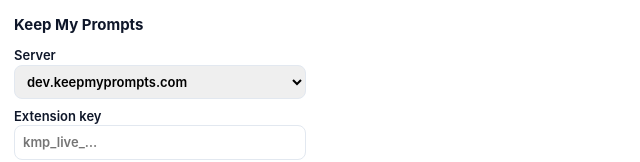
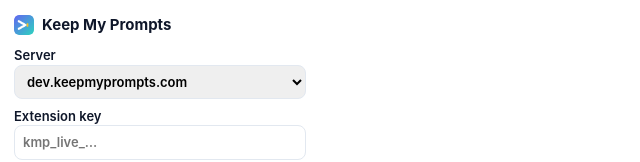
Before and after one commit to simopet/keepmyprompts-extension, a website with bundled scripts: page entrypoints/popup/index.html in a window 1280 px wide. Shown: the top 162 px of the page, without its empty margins (0-640 px from the left). Built offline with nearby package versions, Linux system fonts and the light colour scheme; what wxt would draw is missing.

Commit message:
Brand icon: KMP logo (indigo→teal tile, white chevron, gold cursor) at 16/32/48/96/128; logo in the popup header

```diff
--- a/entrypoints/popup/index.html
+++ b/entrypoints/popup/index.html
@@ -8,7 +8,7 @@
   </head>
   <body>
     <main>
-      <h1>Keep My Prompts</h1>
+      <h1><img src="/icon/32.png" width="20" height="20" alt="" /> Keep My Prompts</h1>
 
       <section id="connect">
         <label>Server
--- a/entrypoints/popup/style.css
+++ b/entrypoints/popup/style.css
@@ -1,6 +1,7 @@
 body { margin: 0; width: 320px; font: 13px/1.45 -apple-system, BlinkMacSystemFont, "Segoe UI", Roboto, sans-serif; color: #0f172a; background: #fff; }
 main { padding: 14px; }
-h1 { font-size: 15px; margin: 0 0 10px; }
+h1 { font-size: 15px; margin: 0 0 10px; display: flex; align-items: center; gap: 8px; }
+h1 img { border-radius: 5px; }
 label { display: block; margin: 8px 0 4px; font-weight: 600; }
 label.toggle { font-weight: 500; display: flex; gap: 8px; align-items: center; margin: 8px 0; }
 input[type="password"], select { width: 100%; box-sizing: border-box; padding: 7px 8px; border: 1px solid #e2e8f0; border-radius: 8px; font: inherit; }
```
Also changed, not shown: public/icon/128.png (added), public/icon/16.png (added), public/icon/32.png (added), public/icon/48.png (added), public/icon/96.png (added).
